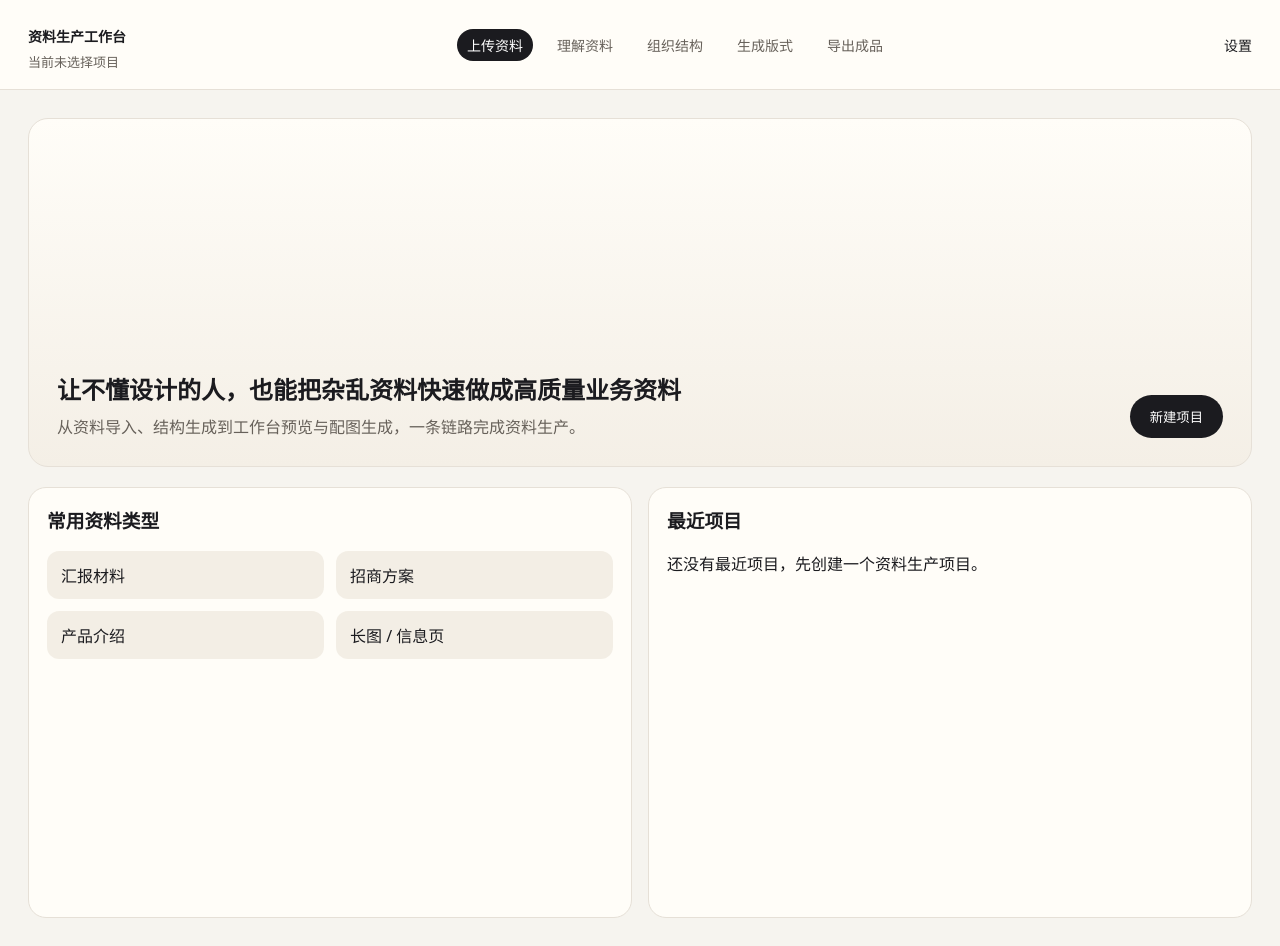
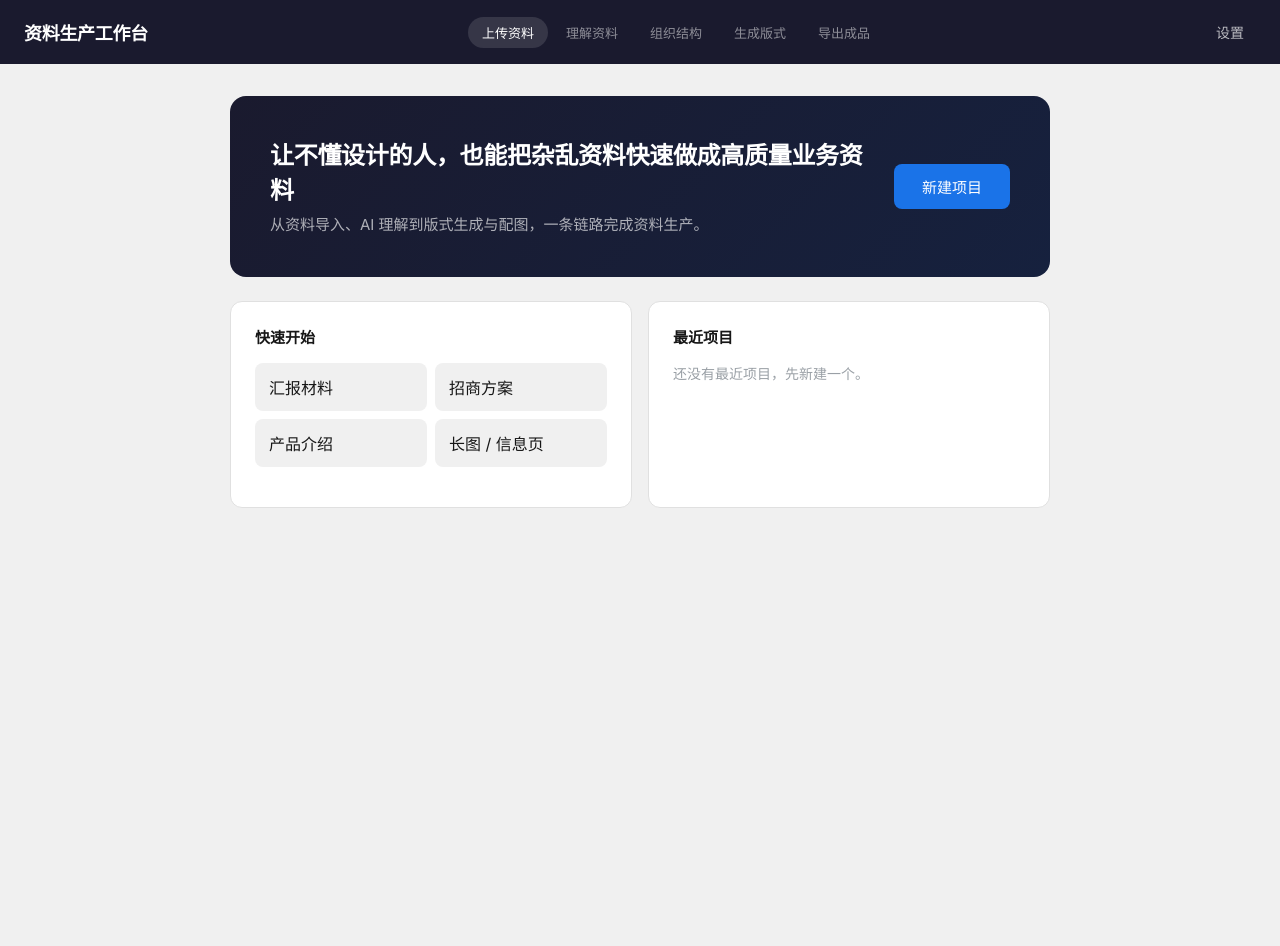
Before and after one commit to sdoaiya/html-ppt, a React (Vite) app: page / in a window 1280 px wide. After the commit the page ends 800 px from the top, so only its background shows below. Built offline with nearby package versions, Linux system fonts and the light colour scheme.

Commit message:
feat: redesign ui with notebooklm aesthetic

```diff
--- a/src/features/projects/pages/HomePage.tsx
+++ b/src/features/projects/pages/HomePage.tsx
@@ -10,21 +10,22 @@ export default function HomePage() {
       <section className="hero-card">
         <div>
           <h2>让不懂设计的人，也能把杂乱资料快速做成高质量业务资料</h2>
-          <p>从资料导入、结构生成到工作台预览与配图生成，一条链路完成资料生产。</p>
+          <p>从资料导入、AI 理解到版式生成与配图，一条链路完成资料生产。</p>
         </div>
         <button onClick={() => navigate('/import')}>新建项目</button>
       </section>
+
       <section className="home-grid">
-        <section className="panel home-section">
-          <h3>常用资料类型</h3>
+        <section className="home-section">
+          <h3>快速开始</h3>
           <ul className="quick-types">
-            <li>汇报材料</li>
-            <li>招商方案</li>
-            <li>产品介绍</li>
-            <li>长图 / 信息页</li>
+            <li onClick={() => navigate('/import')}>汇报材料</li>
+            <li onClick={() => navigate('/import')}>招商方案</li>
+            <li onClick={() => navigate('/import')}>产品介绍</li>
+            <li onClick={() => navigate('/import')}>长图 / 信息页</li>
           </ul>
         </section>
-        <section className="panel home-section">
+        <section className="home-section">
           <h3>最近项目</h3>
           {recentProjects.length ? (
             <ul className="recent-projects">
@@ -36,7 +37,7 @@ export default function HomePage() {
               ))}
             </ul>
           ) : (
-            <p>还没有最近项目，先创建一个资料生产项目。</p>
+            <p style={{ color: 'var(--text-muted)', fontSize: 14, margin: 0 }}>还没有最近项目，先新建一个。</p>
           )}
         </section>
       </section>
--- a/src/features/projects/pages/WorkbenchPage.tsx
+++ b/src/features/projects/pages/WorkbenchPage.tsx
@@ -66,8 +66,7 @@ export default function WorkbenchPage() {
   }
 
   return (
-    <main>
-      <StageProgress />
+    <div className="workbench-wrapper">
       <section className="workbench-grid">
         <aside>
           <SourcePanel title="资料区" sources={project?.sources} />
@@ -95,6 +94,6 @@ export default function WorkbenchPage() {
           </section>
         </aside>
       </section>
-    </main>
+    </div>
   );
 }
--- a/src/layouts/AppShell.tsx
+++ b/src/layouts/AppShell.tsx
@@ -22,7 +22,7 @@ export function AppShell() {
       <header className="topbar">
         <div className="topbar-brand">
           <h1><Link to="/">资料生产工作台</Link></h1>
-          <p>{project?.name ?? '当前未选择项目'}</p>
+          {project?.name ? <p>{project.name}</p> : null}
         </div>
         <nav aria-label="生产流程" className="stage-nav">
           {steps.map((step) => (
--- a/src/styles/globals.css
+++ b/src/styles/globals.css
@@ -1,100 +1,162 @@
+@import url('https://fonts.googleapis.com/css2?family=Inter:wght@300;400;500;600;700&display=swap');
+
 :root {
-  color: #1b1b1f;
-  background: #f6f4ef;
-  font-family: "Microsoft YaHei", "PingFang SC", system-ui, sans-serif;
+  --bg-page: #f0f0f0;
+  --bg-card: #ffffff;
+  --bg-topbar: #1a1a2e;
+  --text-primary: #171717;
+  --text-secondary: #5f6368;
+  --text-muted: #9aa0a6;
+  --border-color: #e0e0e0;
+  --accent: #1a73e8;
+  --accent-hover: #1557b0;
+  --shadow-sm: 0 1px 2px rgba(0,0,0,0.06);
+  --shadow-md: 0 2px 8px rgba(0,0,0,0.08);
+  --radius-sm: 8px;
+  --radius-md: 12px;
+  --radius-lg: 16px;
+  --font-family: 'Inter', -apple-system, BlinkMacSystemFont, sans-serif;
 }
+
+* { box-sizing: border-box; }
 
 body {
   margin: 0;
+  font-family: var(--font-family);
+  background: var(--bg-page);
+  color: var(--text-primary);
+  -webkit-font-smoothing: antialiased;
 }
 
+/* ===== App Shell ===== */
 .app-shell {
   min-height: 100vh;
+  display: flex;
+  flex-direction: column;
 }
 
+/* NotebookLM-style dark top bar */
 .topbar {
   display: flex;
   align-items: center;
   justify-content: space-between;
-  padding: 18px 28px;
-  background: #fffdf8;
-  border-bottom: 1px solid #e6e0d7;
+  padding: 0 24px;
+  height: 64px;
+  background: var(--bg-topbar);
+  color: #fff;
   gap: 16px;
+  flex-shrink: 0;
 }
 
-.topbar h1 {
+.topbar-brand {
+  display: flex;
+  align-items: center;
+  gap: 12px;
+}
+
+.topbar-brand h1 {
   margin: 0;
-  font-size: 22px;
+  font-size: 18px;
+  font-weight: 600;
+  letter-spacing: -0.3px;
+}
+
+.topbar-brand h1 a {
+  color: #fff;
+  text-decoration: none;
 }
 
 .topbar-brand p {
-  margin: 4px 0 0;
-  color: #67615a;
+  margin: 0;
   font-size: 13px;
+  color: rgba(255,255,255,0.6);
+  font-weight: 400;
 }
 
-.topbar nav {
+.stage-nav {
   display: flex;
-  gap: 14px;
-  color: #67615a;
-  font-size: 14px;
+  gap: 4px;
   flex: 1;
   justify-content: center;
 }
 
 .stage-chip {
-  padding: 6px 10px;
+  padding: 6px 14px;
   border-radius: 999px;
+  font-size: 13px;
+  color: rgba(255,255,255,0.5);
   background: transparent;
+  transition: all 0.15s;
 }
 
 .stage-chip.active {
-  background: #1b1b1f;
   color: #fff;
+  background: rgba(255,255,255,0.12);
+  font-weight: 500;
 }
 
-.topbar a {
-  color: #1b1b1f;
+.topbar-actions a {
+  color: rgba(255,255,255,0.7);
   text-decoration: none;
   font-size: 14px;
+  padding: 6px 12px;
+  border-radius: var(--radius-sm);
+  transition: background 0.15s;
 }
+.topbar-actions a:hover { background: rgba(255,255,255,0.1); color: #fff; }
 
+/* ===== Main Content Area ===== */
+main { flex: 1; }
+
+/* ===== Home Page ===== */
 .home-page {
-  min-height: 100vh;
-  display: grid;
-  gap: 20px;
-  padding: 28px;
+  padding: 32px;
+  max-width: 1100px;
+  margin: 0 auto;
+  display: flex;
+  flex-direction: column;
+  gap: 24px;
 }
 
 .hero-card {
+  background: linear-gradient(135deg, #1a1a2e 0%, #16213e 100%);
+  border-radius: var(--radius-lg);
+  padding: 40px;
+  color: #fff;
   display: flex;
   justify-content: space-between;
-  align-items: end;
-  gap: 20px;
-  padding: 28px;
-  border-radius: 20px;
-  background: linear-gradient(180deg, #fffdf8 0%, #f4efe6 100%);
-  border: 1px solid #e6e0d7;
+  align-items: center;
+  gap: 24px;
 }
 
 .hero-card h2 {
   margin: 0 0 8px;
-  max-width: 820px;
+  font-size: 24px;
+  font-weight: 600;
+  letter-spacing: -0.3px;
+  max-width: 600px;
 }
 
 .hero-card p {
   margin: 0;
-  color: #67615a;
+  color: rgba(255,255,255,0.65);
+  font-size: 15px;
+  line-height: 1.5;
 }
 
-.home-page button {
-  padding: 12px 20px;
-  border: 0;
-  border-radius: 999px;
+.hero-card button {
+  flex-shrink: 0;
+  padding: 12px 28px;
+  border: none;
+  border-radius: var(--radius-sm);
+  background: var(--accent);
   color: #fff;
-  background: #1b1b1f;
+  font-weight: 500;
+  font-size: 15px;
   cursor: pointer;
+  transition: background 0.15s;
 }
+.hero-card button:hover { background: var(--accent-hover); }
 
 .home-grid {
   display: grid;
@@ -102,29 +164,24 @@ body {
   gap: 16px;
 }
 
-.flow-page {
-  display: grid;
-  gap: 18px;
-  padding: 28px;
-}
-
-.page-intro {
-  margin: 0;
-  color: #67615a;
-}
-
-.flow-section h3 {
-  margin-top: 0;
+.home-section {
+  background: var(--bg-card);
+  border-radius: var(--radius-md);
+  padding: 24px;
+  border: 1px solid var(--border-color);
 }
 
 .home-section h3 {
-  margin-top: 0;
+  margin: 0 0 16px;
+  font-size: 15px;
+  font-weight: 600;
+  color: var(--text-primary);
 }
 
 .quick-types {
   display: grid;
-  grid-template-columns: repeat(2, minmax(120px, 1fr));
-  gap: 12px;
+  grid-template-columns: 1fr 1fr;
+  gap: 8px;
   padding: 0;
   list-style: none;
 }
@@ -132,125 +189,360 @@ body {
 .quick-types li,
 .recent-projects li {
   padding: 12px 14px;
-  border-radius: 12px;
-  background: rgba(240, 235, 226, 0.8);
+  border-radius: var(--radius-sm);
+  background: var(--bg-page);
+  cursor: pointer;
+  transition: background 0.15s;
+  display: flex;
+  justify-content: space-between;
+  align-items: center;
 }
+.quick-types li:hover,
+.recent-projects li:hover { background: #e8e8e8; }
 
 .recent-projects {
-  display: grid;
-  gap: 12px;
+  display: flex;
+  flex-direction: column;
+  gap: 8px;
   padding: 0;
   list-style: none;
 }
 
-.stage-progress {
+.recent-projects strong { font-size: 14px; font-weight: 500; }
+.recent-projects span { font-size: 12px; color: var(--text-muted); text-transform: capitalize; }
+
+/* ===== Flow Pages (Import, Understanding, Structure, Export) ===== */
+.flow-page {
+  max-width: 720px;
+  margin: 32px auto;
   display: flex;
-  gap: 12px;
-  padding: 18px 28px;
+  flex-direction: column;
+  gap: 20px;
+  padding: 0 24px;
+}
+
+.flow-page h2 {
   margin: 0;
+  font-size: 22px;
+  font-weight: 600;
+}
+
+.page-intro {
+  margin: 0;
+  color: var(--text-secondary);
+  font-size: 14px;
+  line-height: 1.5;
+}
+
+.flow-section {
+  background: var(--bg-card);
+  border-radius: var(--radius-md);
+  padding: 24px;
+  border: 1px solid var(--border-color);
+}
+
+.flow-section h3 {
+  margin: 0 0 8px;
+  font-size: 14px;
+  font-weight: 600;
+  text-transform: uppercase;
+  letter-spacing: 0.5px;
+  color: var(--text-secondary);
+}
+
+.flow-section p {
+  margin: 0 0 12px;
+  font-size: 14px;
+  color: var(--text-secondary);
+}
+
+.flow-section ul {
+  margin: 0;
+  padding: 0;
   list-style: none;
-  color: #67615a;
+}
+
+.flow-section li {
+  padding: 8px 0;
+  font-size: 14px;
+  border-bottom: 1px solid var(--border-color);
+  display: flex;
+  justify-content: space-between;
+  align-items: center;
+}
+.flow-section li:last-child { border-bottom: none; }
+
+.flow-page button {
+  align-self: flex-start;
+  padding: 10px 24px;
+  border: none;
+  border-radius: var(--radius-sm);
+  background: var(--accent);
+  color: #fff;
+  font-weight: 500;
+  font-size: 14px;
+  cursor: pointer;
+  transition: background 0.15s;
+}
+.flow-page button:hover { background: var(--accent-hover); }
+
+/* ===== Workbench ===== */
+.workbench-wrapper {
+  padding: 20px 24px;
+  flex: 1;
+  display: flex;
+  flex-direction: column;
+  gap: 16px;
 }
 
 .workbench-grid {
   display: grid;
-  grid-template-columns: 300px minmax(520px, 1fr) 320px;
+  grid-template-columns: 280px 1fr 300px;
   gap: 16px;
-  padding: 20px 28px;
+  flex: 1;
+  min-height: 0;
 }
 
-.panel,
+.panel {
+  background: var(--bg-card);
+  border-radius: var(--radius-md);
+  padding: 20px;
+  border: 1px solid var(--border-color);
+}
+
+.panel h3 {
+  margin: 0 0 16px;
+  font-size: 13px;
+  font-weight: 600;
+  text-transform: uppercase;
+  letter-spacing: 0.5px;
+  color: var(--text-secondary);
+}
+
 .preview-canvas {
-  padding: 18px;
-  border: 1px solid #e6e0d7;
-  border-radius: 18px;
-  background: #fffdf8;
+  background: var(--bg-card);
+  border-radius: var(--radius-md);
+  padding: 20px;
+  border: 1px solid var(--border-color);
+  display: flex;
+  flex-direction: column;
+}
+
+.preview-canvas h3 {
+  margin: 0 0 12px;
+  font-size: 13px;
+  font-weight: 600;
+  text-transform: uppercase;
+  letter-spacing: 0.5px;
+  color: var(--text-secondary);
 }
 
 .preview-card {
-  min-height: 360px;
-  display: grid;
-  place-content: center;
-  border-radius: 14px;
-  background: #f0ebe2;
+  flex: 1;
+  background: var(--bg-page);
+  border-radius: var(--radius-sm);
+  padding: 24px;
+  display: flex;
+  flex-direction: column;
+  gap: 12px;
+  min-height: 400px;
 }
 
-.variant-switcher {
-  display: flex;
-  gap: 10px;
-  margin-bottom: 12px;
+.preview-card h4 {
+  margin: 0;
+  font-size: 18px;
+  font-weight: 600;
 }
 
-.image-generation-card {
-  display: grid;
-  gap: 10px;
-  margin-top: 18px;
-  padding-top: 18px;
-  border-top: 1px solid #e6e0d7;
+.preview-meta {
+  display: flex;
+  align-items: center;
+  justify-content: space-between;
+  margin-bottom: 8px;
 }
 
-.image-generation-card label {
-  display: grid;
-  gap: 6px;
-}
-
-.generated-preview,
-.preview-generated-image {
-  max-width: 100%;
-  border-radius: 12px;
-  margin-top: 16px;
-}
-
-.action-group {
-  display: grid;
-  gap: 10px;
-}
-
-.action-group h4,
-.status-panel h3 {
-  margin: 0 0 6px;
-}
-
-.meta-list {
-  padding-left: 18px;
-}
-
-.meta-list li {
-  display: flex;
-  justify-content: space-between;
-  gap: 12px;
-  margin: 8px 0;
-}
-
-.ordered {
-  list-style: decimal;
+.preview-tag {
+  font-size: 11px;
+  padding: 3px 8px;
+  border-radius: 999px;
+  background: var(--bg-card);
+  border: 1px solid var(--border-color);
+  color: var(--text-muted);
 }
 
 .preview-slots {
   display: grid;
   grid-template-columns: 1fr 1fr;
-  gap: 14px;
-  width: 100%;
+  gap: 12px;
 }
 
 .preview-slot {
-  padding: 14px;
-  border-radius: 12px;
-  background: rgba(255,255,255,0.55);
+  padding: 16px;
+  border-radius: var(--radius-sm);
+  background: var(--bg-card);
+  border: 1px solid var(--border-color);
+  min-height: 160px;
+  display: flex;
+  flex-direction: column;
+  align-items: center;
+  justify-content: center;
+  gap: 8px;
 }
 
 .preview-slot h5 {
-  margin: 0 0 8px;
+  margin: 0;
+  font-size: 12px;
+  font-weight: 500;
+  color: var(--text-secondary);
 }
 
-.export-summary ul {
-  margin-bottom: 16px;
+/* ===== Action Panel ===== */
+.action-group { display: flex; flex-direction: column; gap: 6px; margin-bottom: 16px; }
+.action-group h4 { margin: 0; font-size: 12px; font-weight: 500; color: var(--text-muted); text-transform: uppercase; letter-spacing: 0.3px; }
+
+.action-group button {
+  padding: 8px 14px;
+  border: 1px solid var(--border-color);
+  border-radius: var(--radius-sm);
+  background: var(--bg-card);
+  cursor: pointer;
+  font-size: 13px;
+  text-align: left;
+  transition: all 0.15s;
+}
+.action-group button:hover { background: var(--bg-page); border-color: #ccc; }
+
+/* Image generation */
+.image-generation-card { display: flex; flex-direction: column; gap: 10px; padding-top: 16px; border-top: 1px solid var(--border-color); }
+.image-generation-card h3 { margin: 0; }
+.image-generation-card label { display: flex; flex-direction: column; gap: 4px; font-size: 12px; color: var(--text-secondary); }
+.image-generation-card select,
+.image-generation-card input,
+.image-generation-card textarea {
+  padding: 8px 10px;
+  border: 1px solid var(--border-color);
+  border-radius: var(--radius-sm);
+  font-size: 13px;
+  background: var(--bg-card);
+}
+.image-generation-card textarea { min-height: 60px; resize: vertical; }
+.image-generation-card button {
+  padding: 8px 16px;
+  border: none;
+  border-radius: var(--radius-sm);
+  background: var(--accent);
+  color: #fff;
+  font-weight: 500;
+  font-size: 13px;
+  cursor: pointer;
+  transition: background 0.15s;
+}
+.image-generation-card button:hover { background: var(--accent-hover); }
+
+.generated-preview,
+.preview-generated-image { max-width: 100%; border-radius: var(--radius-sm); }
+
+/* Status panel */
+.status-panel h3 { margin: 0 0 12px; }
+.status-panel p { margin: 0 0 6px; font-size: 13px; color: var(--text-secondary); }
+.status-panel button {
+  padding: 8px 16px;
+  border: 1px solid var(--border-color);
+  border-radius: var(--radius-sm);
+  background: var(--bg-card);
+  cursor: pointer;
+  font-size: 13px;
+  transition: all 0.15s;
+  margin-bottom: 12px;
+}
+.status-panel button:hover { background: var(--bg-page); }
+
+/* ===== Variant Switcher ===== */
+.variant-switcher {
+  display: flex;
+  gap: 8px;
+  margin-bottom: 12px;
+}
+.variant-switcher button {
+  padding: 6px 14px;
+  border: 1px solid var(--border-color);
+  border-radius: 999px;
+  background: var(--bg-card);
+  cursor: pointer;
+  font-size: 13px;
+  transition: all 0.15s;
+}
+.variant-switcher button:hover { background: var(--bg-page); }
+
+/* ===== Stage Progress ===== */
+.stage-progress {
+  display: flex;
+  gap: 4px;
+  margin: 0;
+  padding: 0;
+  list-style: none;
+  font-size: 12px;
+  color: var(--text-muted);
+}
+
+/* ===== Meta Lists ===== */
+.meta-list { padding: 0; list-style: none; }
+.meta-list li {
+  display: flex;
+  justify-content: space-between;
+  align-items: center;
+  padding: 8px 0;
+  border-bottom: 1px solid var(--border-color);
+  gap: 8px;
+}
+.meta-list li:last-child { border-bottom: none; }
+.meta-list strong { font-size: 14px; font-weight: 500; }
+.meta-list span { font-size: 12px; color: var(--text-muted); }
+.meta-list.ordered { list-style: decimal; padding-left: 20px; }
+.meta-list.ordered li { display: list-item; border: none; padding: 4px 0; }
+
+/* ===== Settings ===== */
+.settings-grid {
+  display: grid;
+  grid-template-columns: 1fr 1fr;
+  gap: 16px;
+  margin-top: 16px;
+}
+
+.settings-form label {
+  display: flex;
+  flex-direction: column;
+  gap: 4px;
+  font-size: 12px;
+  color: var(--text-secondary);
+}
+
+.settings-form input,
+.settings-form select {
+  padding: 8px 10px;
+  border: 1px solid var(--border-color);
+  border-radius: var(--radius-sm);
+  font-size: 13px;
+  background: var(--bg-card);
+}
+
+.settings-form button {
+  margin-top: 12px;
+  padding: 8px 20px;
+  border: none;
+  border-radius: var(--radius-sm);
+  background: var(--accent);
+  color: #fff;
+  font-weight: 500;
+  font-size: 13px;
+  cursor: pointer;
 }
 
 .nav-back {
   display: inline-block;
   margin-bottom: 16px;
-  color: #67615a;
+  color: var(--text-secondary);
   text-decoration: none;
-  font-size: 14px;
+  font-size: 13px;
 }
+.nav-back:hover { color: var(--text-primary); }
```
